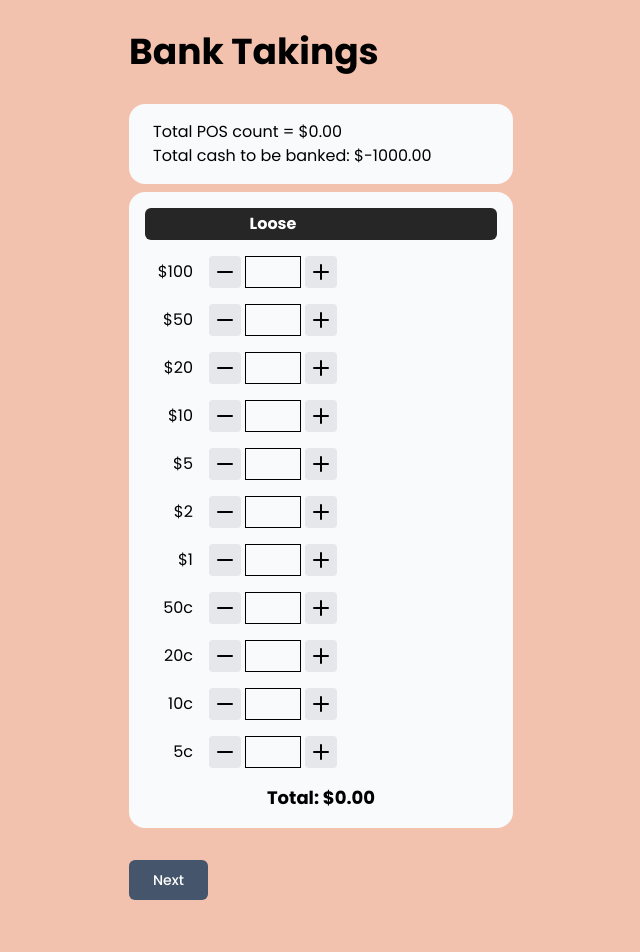
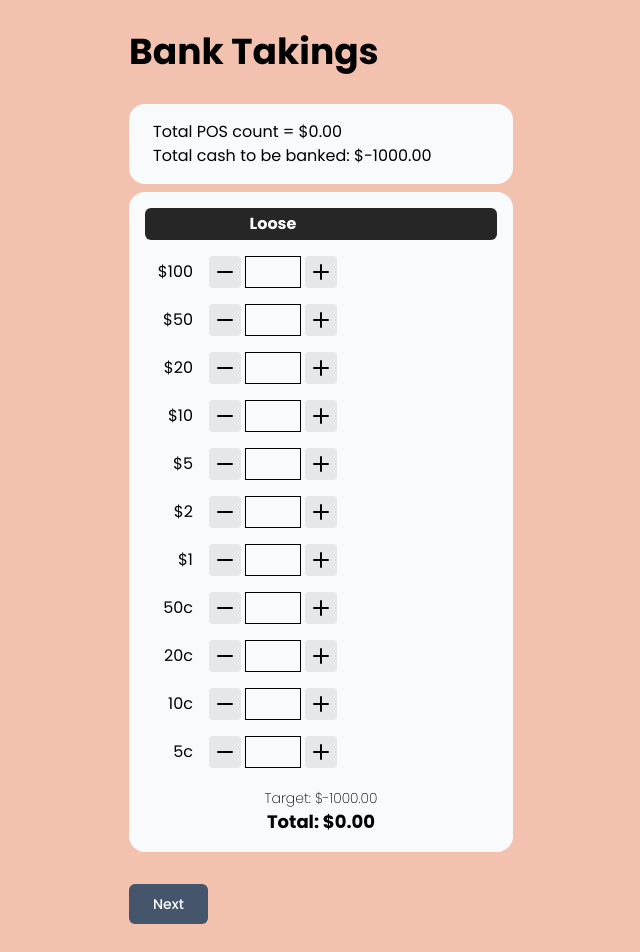
Before and after one commit to G-Tang2/sushi-sushi-EOD, a Next.js app: page /bank-takings in a window 1280 px wide. Shown: the top 952 px of the page, without its empty margins (127-767 px from the left). Built offline with nearby package versions, Linux system fonts and the light colour scheme.

Commit message:
added target bank takings

```diff
--- a/app/bank-takings/page.tsx
+++ b/app/bank-takings/page.tsx
@@ -45,6 +45,7 @@ export default function Takings() {
         <MoneyCounter
           denominations={denominations}
           quantitiesAtom={bankTakingQuantitiesAtom}
+          target={total - FLOAT}
         />
         <Link href="/eod-report" passHref>
           <Button size="lg" className="my-8">
```
